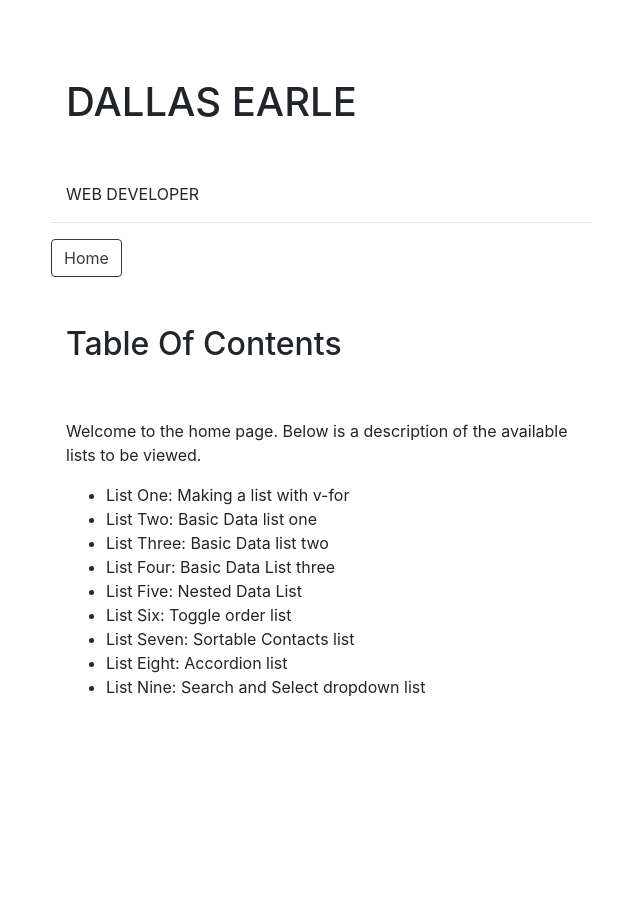
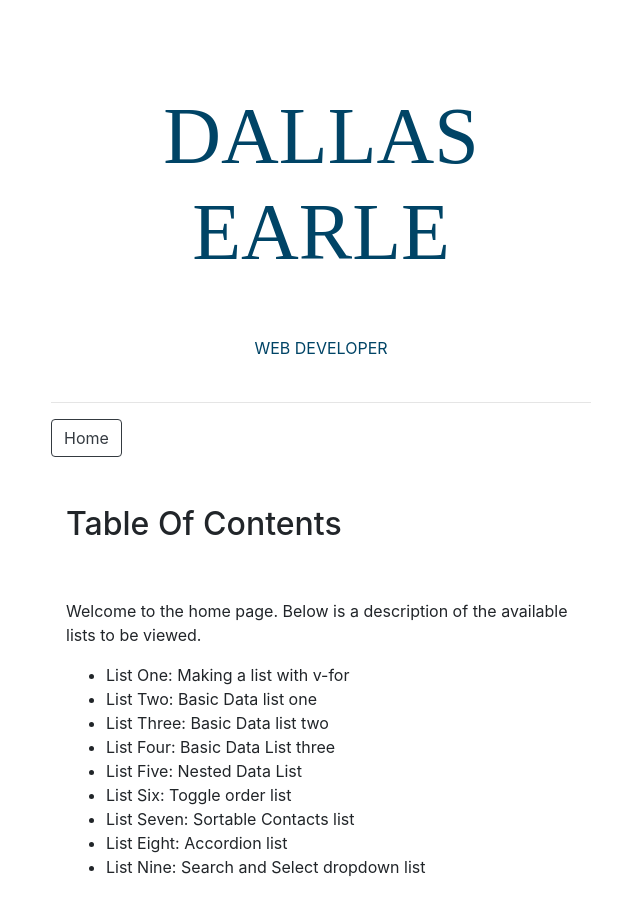
Before and after one commit to dstearle/my-portfolio, a Vue app: page / in a window 1280 px wide. Shown: the top 914 px of the page, without its empty margins (34-674 px from the left). Before the commit the page ends 800 px from the top, so only its background shows below. Built offline with nearby package versions, Linux system fonts and the light colour scheme.

Commit message:
Began styling for PortfolioTitle

```diff
--- a/src/components/PortfolioTitle.vue
+++ b/src/components/PortfolioTitle.vue
@@ -2,10 +2,21 @@
 
     <div class="container">
 
-        <h1 class="py-5">DALLAS EARLE</h1>
+        <div class="nameBanner">
 
-        <p>WEB DEVELOPER</p>
+            <h1 class="py-5">DALLAS EARLE</h1>
+
+            <p>WEB DEVELOPER</p>
+
+        </div>
 
     </div>
 
 </template>
+
+<style>
+
+    .nameBanner {background-color: white; color: #004466; padding: 10px 10px 10px 10px; text-align: center;}
+    .nameBanner h1{font-family: Yesteryear; font-size: 500%;}
+
+</style>
```
